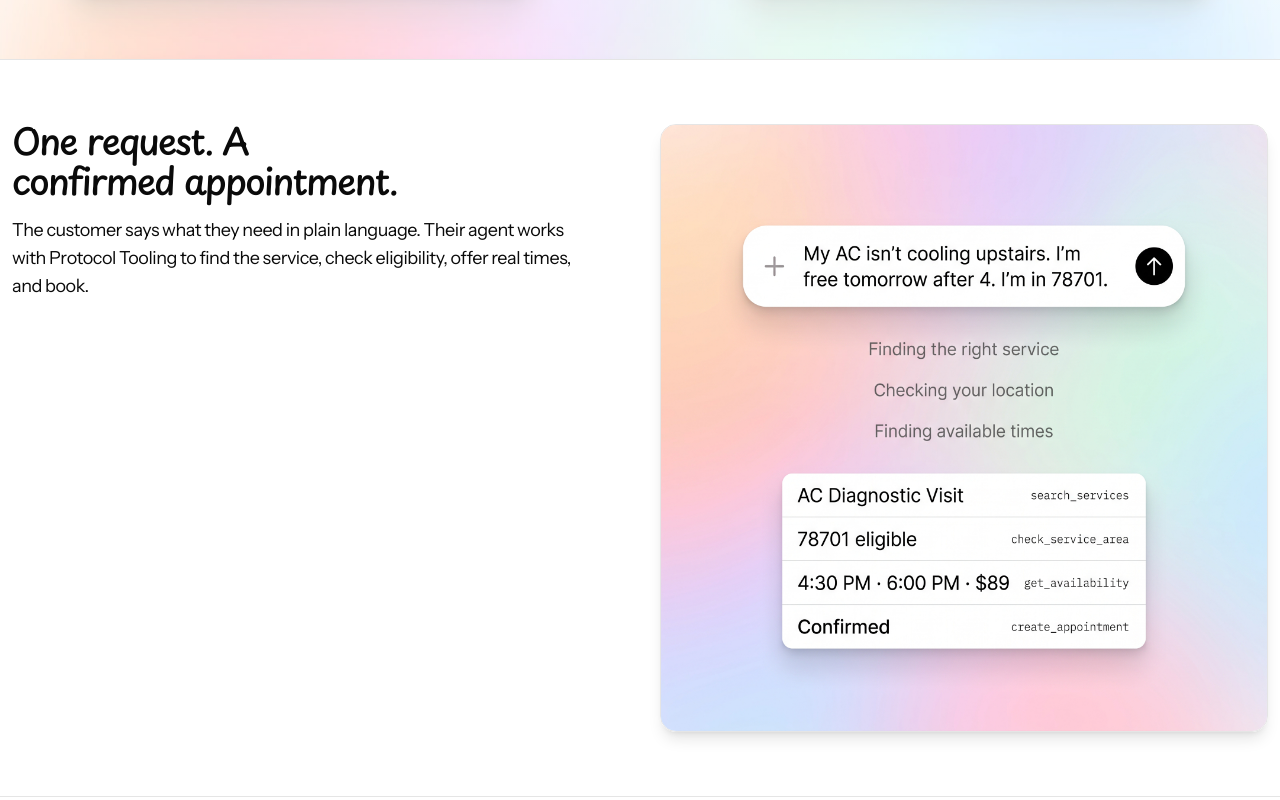
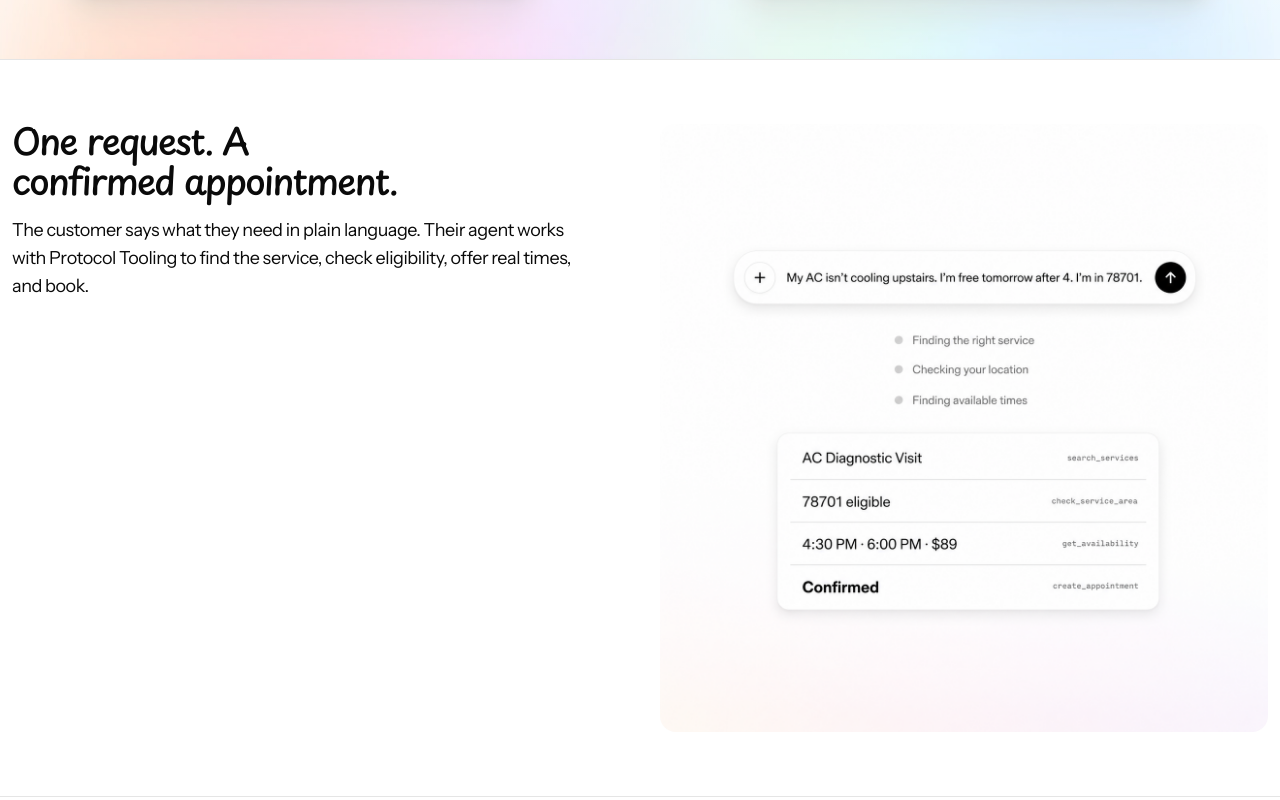
Before and after one commit to robertonevarez/fullcalendar-webmcp, a Next.js app: page / in a window 1280 px wide. Shown: the part 640-1440 px from the top of the page. Built offline with nearby package versions, Linux system fonts and the light colour scheme.

Commit message:
refactor: update image source and dimensions in LiveInteractionSection
- Replace 'how-it-works.jpg' with 'how-it-works.png' for better compatibility.
- Adjust image dimensions from 2048x2048 to 1254x1254 for optimized loading and display.
- Remove unnecessary border styling for a cleaner layout.

```diff
--- a/src/components/home-sections.tsx
+++ b/src/components/home-sections.tsx
@@ -95,7 +95,7 @@ function ImageTextSection({
           height={image.height}
           decoding="async"
           className={cn(
-            'w-full self-start rounded-2xl border border-border shadow-lg',
+            'w-full self-start rounded-2xl',
             imageOnLeft ? 'md:col-start-1 md:row-start-1' : 'md:col-start-2 md:row-start-1',
           )}
         />
@@ -117,10 +117,10 @@ export function LiveInteractionSection() {
         </>
       }
       image={{
-        src: '/how-it-works.jpg',
+        src: '/how-it-works.png',
         alt: 'A customer asks their agent to book an AC diagnostic visit. Protocol Tooling returns the service, confirms 78701 is eligible, offers 4:30 PM or 6:00 PM for $89, and confirms the appointment.',
-        width: 2048,
-        height: 2048,
+        width: 1254,
+        height: 1254,
       }}
     />
   );
```
Also changed, not shown: public/how-it-works.jpg (deleted), public/how-it-works.png (added).
